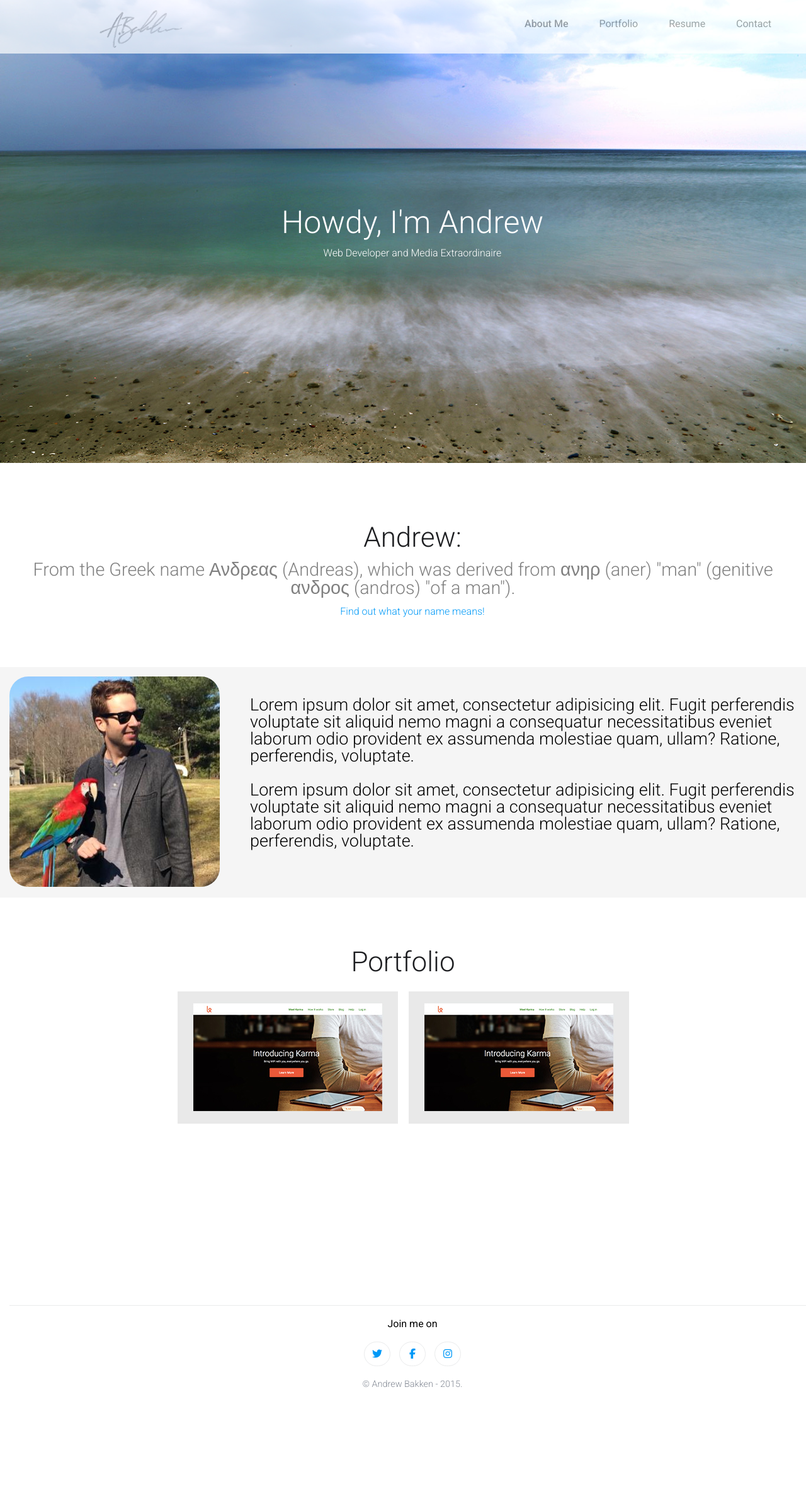
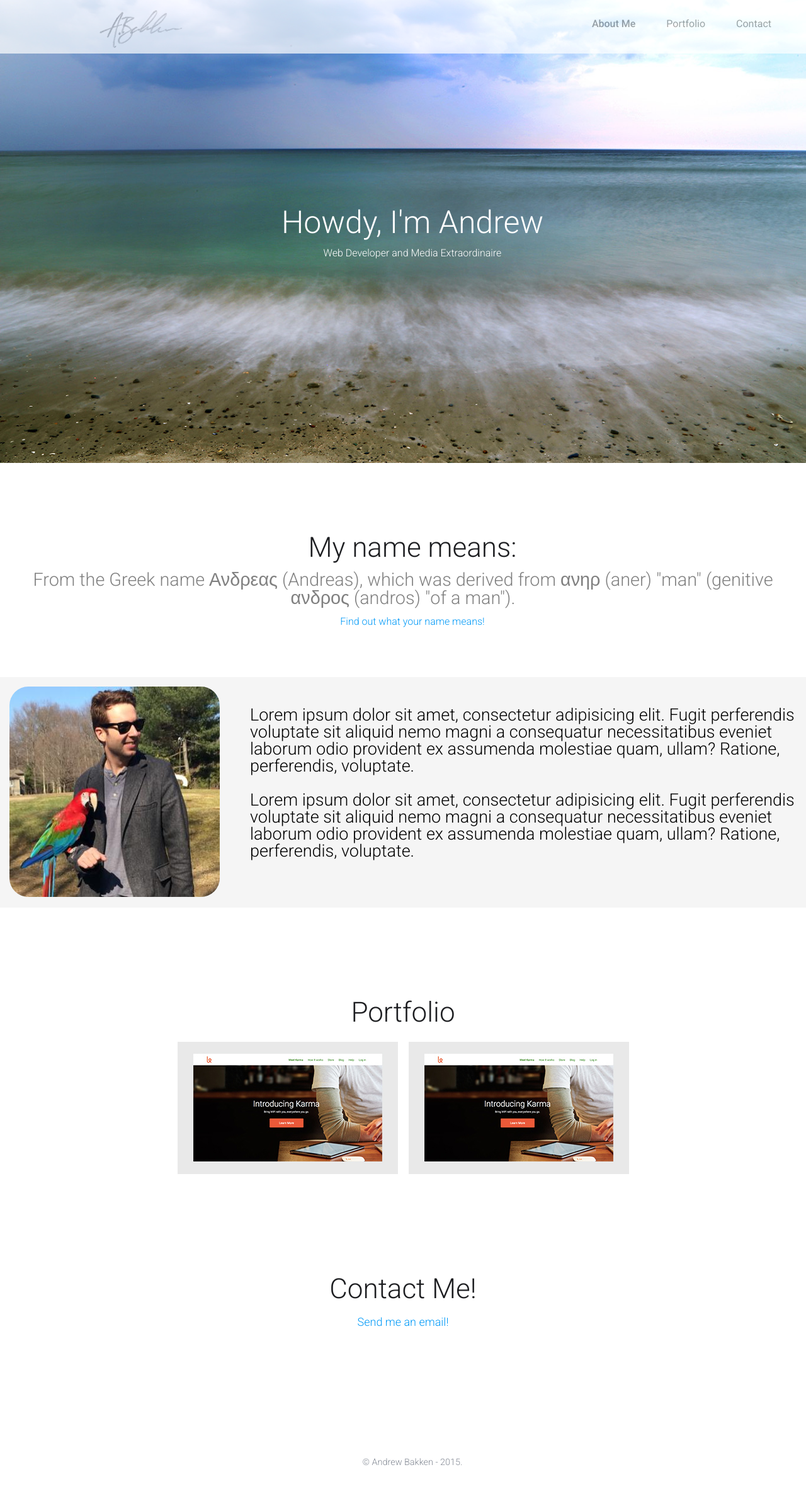
Before and after one commit to andrewbakken/portfolio, a plain HTML site: page index.html in a window 1280 px wide. Shown: the whole page at 63% size. Drawn offline with Linux system fonts and the light colour scheme.

Commit message:
semi finished

```diff
--- a/css/style.css
+++ b/css/style.css
@@ -23,6 +23,8 @@ time, mark, audio, video {
     font: inherit;
     vertical-align: baseline;
 }
+
+
 /* HTML5 display-role reset for older browsers */
 article, aside, details, figcaption, figure,
 footer, header, hgroup, menu, nav, section {
@@ -54,15 +56,16 @@ a {
 .portfolio h1 {
     margin:0rem 0rem 3rem 0rem;
 }
-.portfolio {
-    margin-right:auto;
-    margin-left:auto;
-}
+
 .boxes-wrapper {
     margin-right:auto;
     margin-left:auto;
     width:750px;
     margin-top:25px;
+    margin-bottom:25px;
+}
+.contact {
+    margin-bottom:25px;
 }
 
 .left-box {
@@ -71,6 +74,9 @@ a {
     margin-left:17px;
     max-width: 49%;
     position:relative;
+}
+.right-box {
+    position: relative;
 }
 
 
@@ -142,19 +148,19 @@ html, body {
     margin-right:20px;
 }
 .top-navigation .links > .active {
-    color: orange;
+    color: blue;
     font-weight: 500;
 }
 .top-navigation .links {
     cursor: pointer;
-    color: orange;
+    color: blue;
     transition: color 0.5s ease;
 }
 .top-navigation a {
     color:grey;
 }
 .top-navigation a:hover {
-    color:orange;
+    color:blue;
     transition: color 0.3s ease;
 }
 
--- a/index.html
+++ b/index.html
@@ -7,16 +7,16 @@
 	<link rel="stylesheet" href="css/font-awesome.min.css">
 	<link href='http://fonts.googleapis.com/css?family=Roboto:400,500,300' rel='stylesheet' type='text/css'>
 	<meta charset="UTF-8">
-	<title>Document</title>
+	<title>Andrew Bakken's Portfolio</title>
 </head>
 <body>
+<a name="home"></a>
 	<nav class="top-navigation">
-        <div class="content"><img class="logo" src="images/AB-testing-s.png" alt="Logo Image" >
+        <div class="content"><a href="#home"> <img class="logo" src="images/AB-testing-s.png" alt="Logo Image" ></a>
 		<ul class="links">
-		    <li class="active"><a href="#">About Me</a></li>
-		    <li><a href="#">Portfolio</a></li>
-		    <li><a href="#">Resume</a></li>
-		    <li><a href="#">Contact</a></li>
+		    <li class="active"><a href="#aboutme">About Me</a></li>
+		    <li><a href="#portfolio">Portfolio</a></li>
+		    <li><a href="#contact">Contact</a></li>
 		</ul>
         </div>
     </nav>
@@ -25,9 +25,11 @@
 		    <h1>Howdy, I'm Andrew</h1>
 		    <h3>Web Developer and Media Extraordinaire</h3>
     </section>
+    <br />
+    <a name="aboutme"></a>
     <section class="cases">
     	<div class="content">
-    		<h1>Andrew:</h1>
+    		<h1>My name means:</h1>
 		    <h3>From the Greek name Ανδρεας (Andreas), which was derived from ανηρ (aner) "man" (genitive ανδρος (andros) "of a man"). </h3>
 			<h6><a href="www.kabalarians.com/cfm/what-does-my-name-mean.cfm"> Find out what your name means!</a></h6>
 		</div>
@@ -38,34 +40,34 @@
     			<div class="me-text"><p>Lorem ipsum dolor sit amet, consectetur adipisicing elit. Fugit perferendis voluptate sit aliquid nemo magni a consequatur necessitatibus eveniet laborum odio provident ex assumenda molestiae quam, ullam? Ratione, perferendis, voluptate.</p><br/><p>Lorem ipsum dolor sit amet, consectetur adipisicing elit. Fugit perferendis voluptate sit aliquid nemo magni a consequatur necessitatibus eveniet laborum odio provident ex assumenda molestiae quam, ullam? Ratione, perferendis, voluptate.</p></div>
     		</div>
     </section>
-
+    <a name="portfolio"></a>
+    <br/>
+    <br/>
+    <br/>
+    <br/>
     <section class="cases">
        	<h1>Portfolio</h1>
        		<div class="boxes-wrapper">
     		<div class="left-box"><img src="images/karma-350x210.jpg"></div>
     		<div class="right-box"><img src="images/karma-350x210.jpg"></div>
+    		</div>
     </section>
-
+    <br />
+   <a name="contact"></a>
+   <br/>
+    <br/>
     <section class="cases">
     	<div class="contact">
+    		<h1>Contact Me!</h1>
+
+    		<a href="andrewbakken@mac.com"><span style="font-size: 18px">Send me an email!</span></a>
+    		</div>
+
     	</div>
     </section>
 
     <footer class="social">
     <div class="content">
-    	<hr>
-    	<h5>Join me on</h5>
-        <ul class="icons">
-            <li>
-                <a href="#"><i class="fa fa-twitter"></i></a>
-            </li>
-            <li>
-                <a href="#"><i class="fa fa-facebook"></i></a>
-            </li>
-            <li>
-                <a href="#"><i class="fa fa-instagram"></i></a>
-            </li>
-        </ul>
         <span class="copy">
                 © Andrew Bakken - 2015.
             </span>
```
